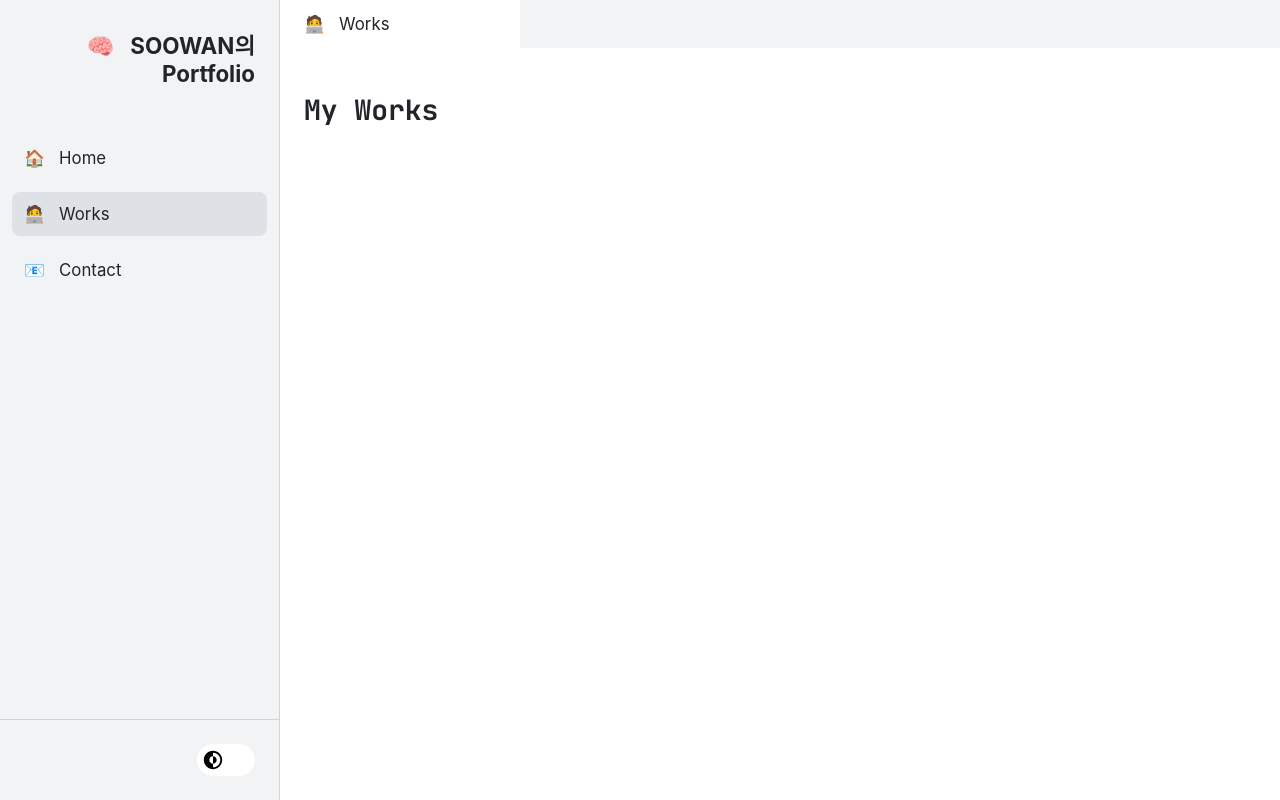
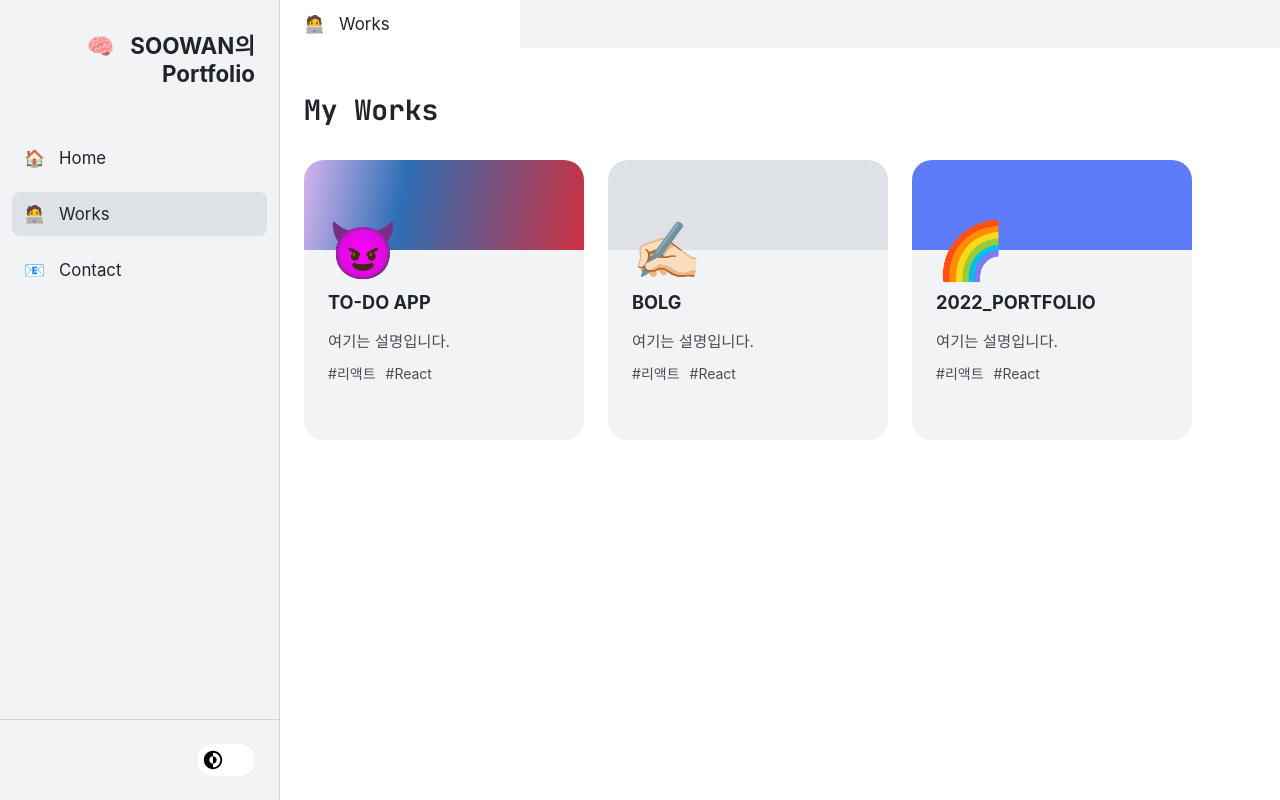
Before and after one commit to sooowan/portfolio-react, a React (Create React App) app: page /works in a window 1280 px wide. Built offline with nearby package versions, Linux system fonts and the light colour scheme.

Commit message:
작업내용 업로드

```diff
--- a/src/components/email/EmailForm.js
+++ b/src/components/email/EmailForm.js
@@ -7,10 +7,7 @@ import { formatDate } from '../../lib/format';
 const EmailFormBlock = styled.form`
   width: 100%;
   max-width: 768px;
-  margin: 80px auto 0;
-  @media (max-width: 768px) {
-    margin: 32px auto 40px;
-  }
+  margin: 40px 0 0;
 `;
 
 const StyleLabel = styled.label`
--- /dev/null
+++ b/src/components/works/WorkItem.js
@@ -0,0 +1,92 @@
+import classNames from 'classnames';
+import { Link } from 'react-router-dom';
+import styled from 'styled-components';
+const WorkItemBlock = styled.li`
+  a {
+    position: relative;
+    width: 280px;
+    height: 280px;
+    display: flex;
+    flex-direction: column;
+  }
+  .work-title {
+    position: relative;
+    height: 32%;
+    border-top-left-radius: 20px;
+    border-top-right-radius: 20px;
+    background: var(--df-hover);
+    &.gradient {
+      background: linear-gradient(
+        100deg,
+        rgba(214, 180, 237, 1) 0%,
+        rgba(46, 111, 181, 1) 35%,
+        rgba(253, 29, 29, 1) 120%
+      );
+    }
+    &.solid_indigo {
+      background: var(--oc-indigo-5);
+    }
+    .title-box {
+      position: absolute;
+      display: flex;
+      flex-direction: column;
+      left: 24px;
+      top: calc(100% - 2rem);
+      width: calc(100% - 40px);
+      gap: 12px;
+    }
+    .title-ico {
+      font-size: 4rem;
+      display: inline-flex;
+      align-items: center;
+      width: 4rem;
+      height: 4rem;
+    }
+    .title-text {
+      font-size: 1.3rem;
+      line-height: 1.8rem;
+      word-break: break-all;
+    }
+  }
+  .work-content {
+    flex: auto;
+    background: var(--df-bg);
+    border-bottom-left-radius: 20px;
+    border-bottom-right-radius: 20px;
+    padding: 82px 24px 24px 24px;
+    font-size: 1.1rem;
+    .tag-list {
+      margin-top: 12px;
+      display: flex;
+      gap: 10px;
+      font-size: 1rem;
+    }
+    .tag-list,
+    p {
+      opacity: 0.8;
+    }
+  }
+`;
+export default function WorkItem({ work }) {
+  const { link, title, desc, tags, style } = work;
+  return (
+    <WorkItemBlock>
+      <Link to={link} target="_blank">
+        <div className={classNames('work-title', style ? style : '')}>
+          <div className="title-box">
+            <span className="title-ico">{title.ico}</span>
+            <h4 className="title-text">{title.text}</h4>
+          </div>
+        </div>
+        <div className="work-content">
+          <p>{desc}</p>
+          <div className="tag-list">
+            {tags.map((tag) => (
+              <span key={tag}>#{tag}</span>
+            ))}
+          </div>
+        </div>
+      </Link>
+    </WorkItemBlock>
+  );
+}
--- a/src/pages/Contact.js
+++ b/src/pages/Contact.js
@@ -1,6 +1,24 @@
-import { MainTitle } from '../components/common/Titles';
+import styled from 'styled-components';
+import { MainTitle, SubTitle } from '../components/common/Titles';
 import EmailContainer from '../container/EmailContainer';
 import { Helmet } from 'react-helmet-async';
+
+const InfoBlock = styled.ul`
+  list-style: none;
+  padding-top: 12px;
+  padding-bottom: 42px;
+  font-family: 'JetBrains Mono';
+  li {
+    display: flex;
+    justify-content: flex-start;
+    margin-top: 12px;
+    font-size: 14px;
+    span {
+      font-weight: 700;
+      width: 80px;
+    }
+  }
+`;
 
 export default function Contact() {
   return (
@@ -9,6 +27,21 @@ export default function Contact() {
         <title>Contact</title>
       </Helmet>
       <MainTitle>Contact me</MainTitle>
+      <InfoBlock>
+        <li>
+          <span>Name</span>
+          <span>이영애</span>
+        </li>
+        <li>
+          <span>Moblie</span>
+          <a href="tel:01057158408">010-5715-8408</a>
+        </li>
+        <li>
+          <span>E-mail</span>
+          <a href="mailto:iseeuhh@gmail.com">iseeuhh@gmail.com</a>
+        </li>
+      </InfoBlock>
+      <SubTitle>Send Email</SubTitle>
       <EmailContainer />
     </div>
   );
--- a/src/pages/Works.js
+++ b/src/pages/Works.js
@@ -1,5 +1,52 @@
+import styled from 'styled-components';
 import { MainTitle } from '../components/common/Titles';
 import { Helmet } from 'react-helmet-async';
+import WorkItem from '../components/works/WorkItem';
+
+const WorkListBlock = styled.ul`
+  display: flex;
+  flex-wrap: wrap;
+  gap: 24px;
+  align-items: center;
+  list-style: none;
+  margin-top: 32px;
+`;
+
+const works = [
+  {
+    _id: '001',
+    link: 'https://duddoi.github.io/todo-app/',
+    title: {
+      ico: '😈',
+      text: 'TO-DO APP',
+    },
+    desc: '여기는 설명입니다.',
+    tags: ['리액트', 'React'],
+    style: 'gradient',
+  },
+  {
+    _id: '002',
+    link: 'https://duddoi.github.io/blog/',
+    title: {
+      ico: '✍🏻',
+      text: 'BOLG',
+    },
+    desc: '여기는 설명입니다.',
+    tags: ['리액트', 'React'],
+    // style: 'solid_gray',
+  },
+  {
+    _id: '003',
+    link: 'https://duddoi.github.io/2022_portfolio/',
+    title: {
+      ico: '🌈',
+      text: '2022_PORTFOLIO',
+    },
+    desc: '여기는 설명입니다.',
+    tags: ['리액트', 'React'],
+    style: 'solid_indigo',
+  },
+];
 
 export default function Works() {
   return (
@@ -8,6 +55,11 @@ export default function Works() {
         <title>Works</title>
       </Helmet>
       <MainTitle>My Works</MainTitle>
+      <WorkListBlock>
+        {works.map((work) => (
+          <WorkItem work={work} key={work._id} />
+        ))}
+      </WorkListBlock>
     </div>
   );
 }
```
